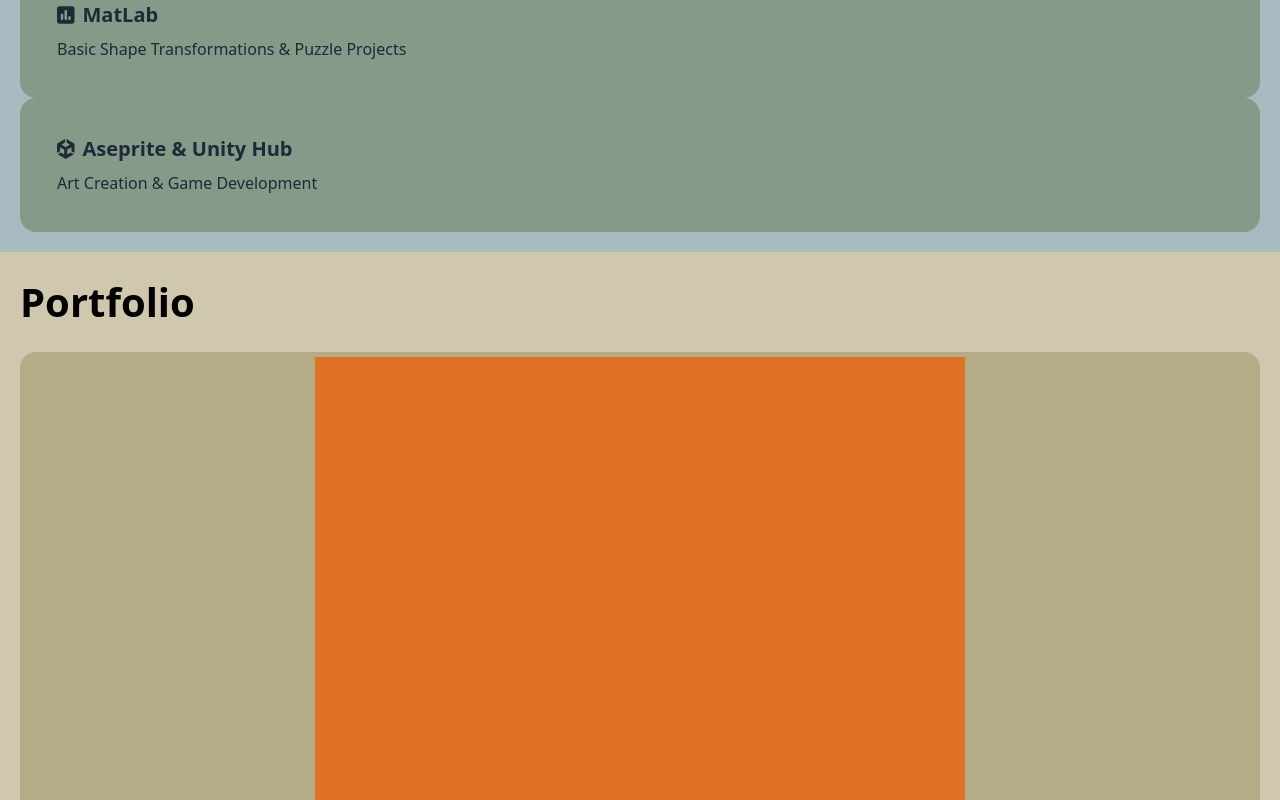
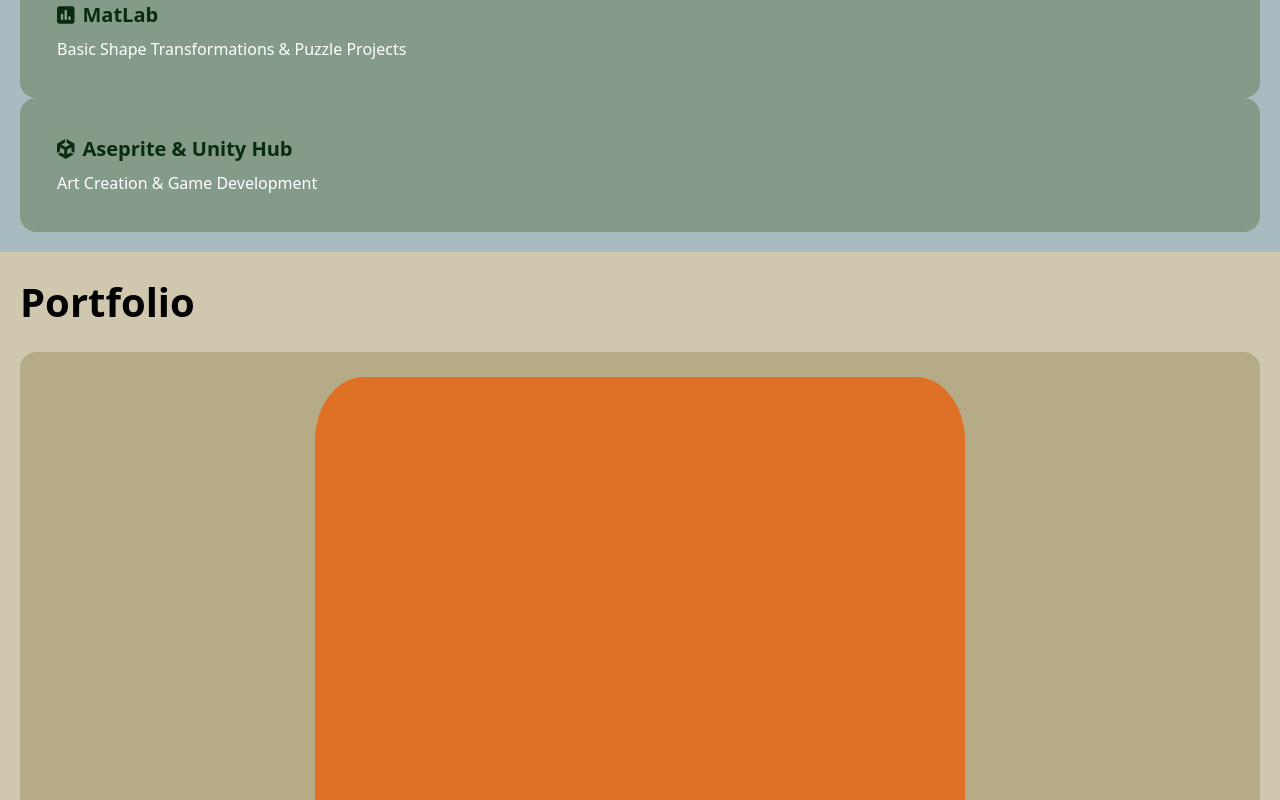
Before and after one commit to Miramoop/miramoop-github-io-react, a React (Create React App) app: page / in a window 1280 px wide. Shown: the part 1940-2740 px from the top of the page. Built offline with nearby package versions, Linux system fonts and the light colour scheme.

Commit message:
Improve Styles

```diff
--- a/src/components/Portfolio.js
+++ b/src/components/Portfolio.js
@@ -1,7 +1,4 @@
 import React from "react";
-
-//Possibly add a popup that explains the difference between the two button links,
-//rather than having to explain them in the paragraph section of the card
 
 function Portfolio() {
   return (
--- a/src/styles/_variables.scss
+++ b/src/styles/_variables.scss
@@ -3,6 +3,7 @@ $blackTwo: #030202;
 $blueOne: #0d1c5e;
 $greenOne: #a8bbc0;
 $greenTwo: #839b88;
+$greenThree: #092c11;
 $pinkOne: #cfa19f;
 $purpleOne: #622574;
 $purpleTwo: #925b71;
@@ -15,3 +16,4 @@ $buttonHoverOne: $purpleTwo;
 $buttonOutlineOne: $blackOne;
 $mainTextColor: $blueOne;
 $secondaryTextColor: $blackTwo;
+$thirdTextColor: $whiteOne;
--- a/src/styles/experience.scss
+++ b/src/styles/experience.scss
@@ -12,6 +12,12 @@
   .card {
     background-color: $greenTwo;
     padding: 5px;
+    h2 {
+      color: $greenThree;
+    }
+    p {
+      color: $thirdTextColor;
+    }
     &:focus,
     &:hover {
       background-color: $buttonHoverOne;
--- a/src/styles/portfolio.scss
+++ b/src/styles/portfolio.scss
@@ -17,6 +17,10 @@
   .card {
     background-color: $yellowTwo;
     padding: 5px;
+    img {
+      border-radius: 10%;
+      padding: 20px;
+    }
     &:focus,
     &:hover {
       filter: brightness(85%);
--- a/src/styles/styles.css
+++ b/src/styles/styles.css
@@ -143,6 +143,12 @@ footer .social-links a:focus, footer .social-links a:hover {
   background-color: #839b88;
   padding: 5px;
 }
+#experience .card h2 {
+  color: #092c11;
+}
+#experience .card p {
+  color: #fff;
+}
 #experience .card:focus, #experience .card:hover {
   background-color: #925b71;
   transform: translateY(-10px);
@@ -168,6 +174,10 @@ footer .social-links a:focus, footer .social-links a:hover {
   background-color: #b6ab87;
   padding: 5px;
 }
+#portfolio .card img {
+  border-radius: 10%;
+  padding: 20px;
+}
 #portfolio .card:focus, #portfolio .card:hover {
   filter: brightness(85%);
   transform: translateY(-10px);
```
Also changed, not shown: 1 other file (tests, documents, lock files or other folders).
